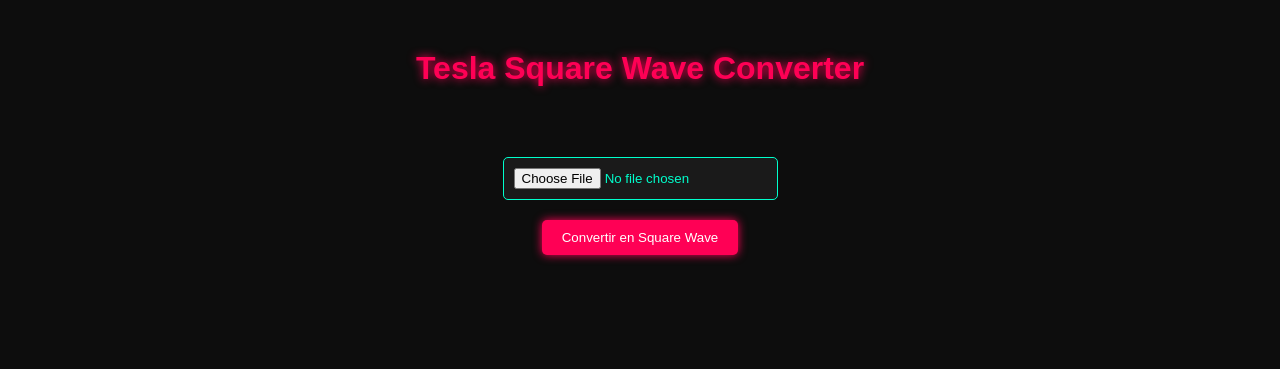
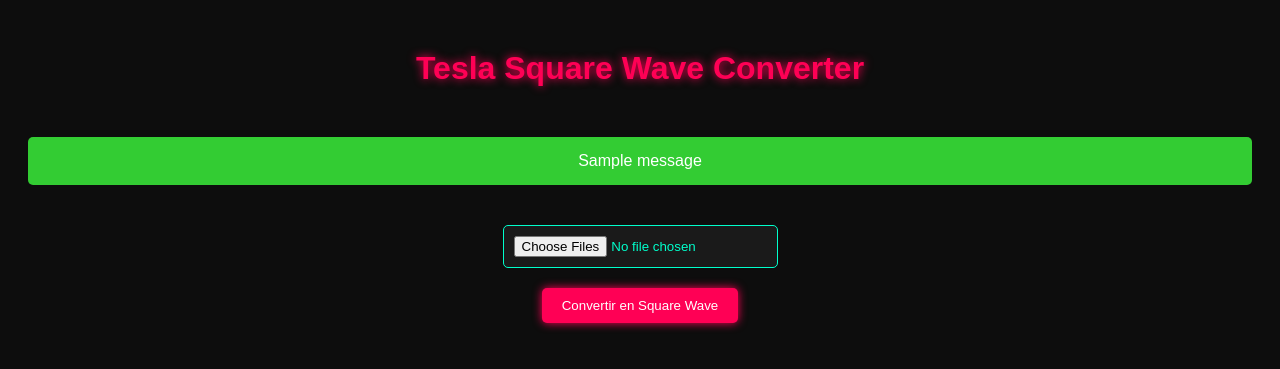
Before and after one commit to tucommenceapousser/squarew, a Flask app: page / in a window 1280 px wide. Shown: the top 369 px of the page. Run offline with Flask 3, Linux system fonts and the light colour scheme; one stand-in notice (Sample message) is shown.

Commit message:
Update index.html

```diff
--- a/templates/index.html
+++ b/templates/index.html
@@ -3,7 +3,7 @@
 <head>
     <meta charset="UTF-8">
     <meta name="viewport" content="width=device-width, initial-scale=1.0">
-    <title>Square Wave Converter - Tesla Theme</title>
+    <title>Tesla Square Wave Converter</title>
     <style>
         body {
             background-color: #0d0d0d;
@@ -39,13 +39,33 @@
         button:hover {
             background-color: #e6004c;
         }
+        .flash {
+            margin: 20px;
+            padding: 15px;
+            border-radius: 5px;
+        }
+        .flash.error {
+            background-color: #ff3333;
+            color: #fff;
+        }
+        .flash.success {
+            background-color: #33cc33;
+            color: #fff;
+        }
     </style>
 </head>
 <body>
     <h1>Tesla Square Wave Converter</h1>
     <div class="container">
+        {% with messages = get_flashed_messages(with_categories=true) %}
+        {% if messages %}
+            {% for category, message in messages %}
+                <div class="flash {{ category }}">{{ message }}</div>
+            {% endfor %}
+        {% endif %}
+        {% endwith %}
         <form action="/upload" method="post" enctype="multipart/form-data">
-            <input type="file" name="file" accept=".mp3" required>
+            <input type="file" name="files" accept=".mp3" multiple required>
             <br>
             <button type="submit">Convertir en Square Wave</button>
         </form>
```
